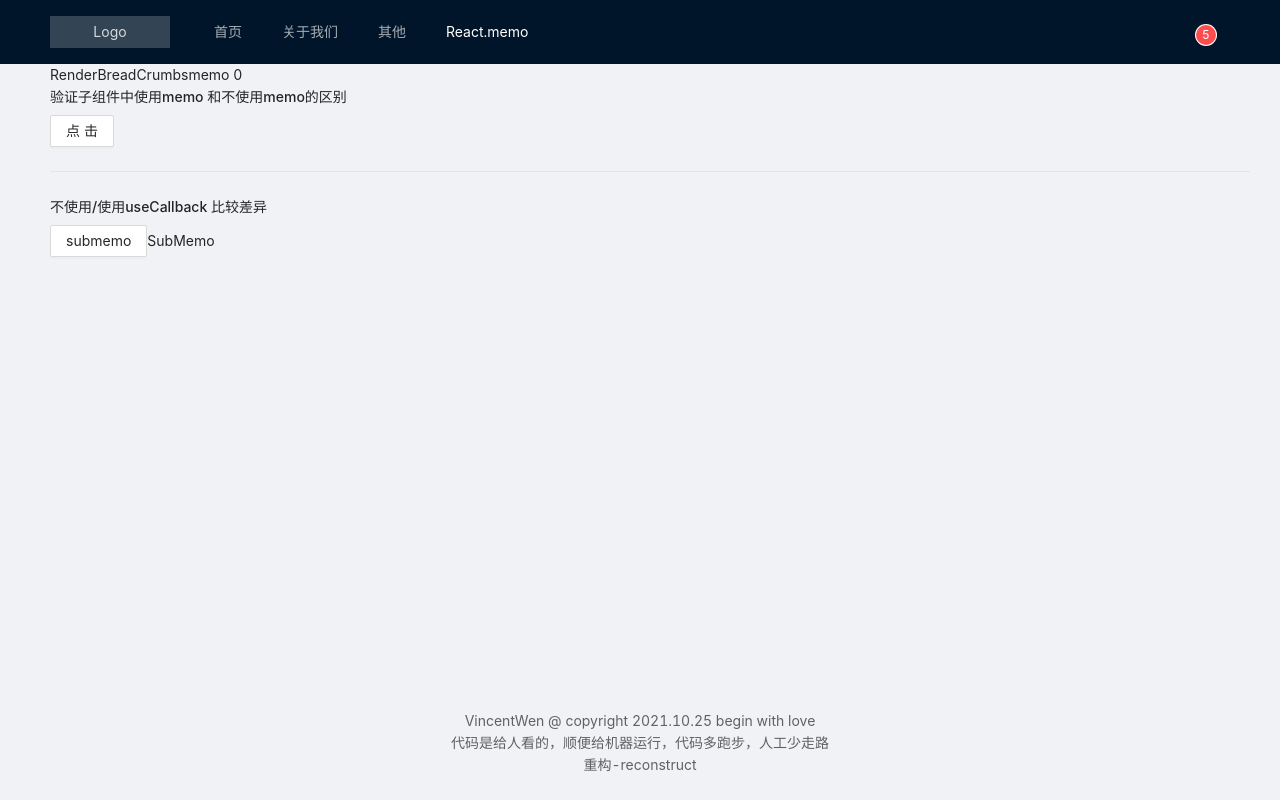
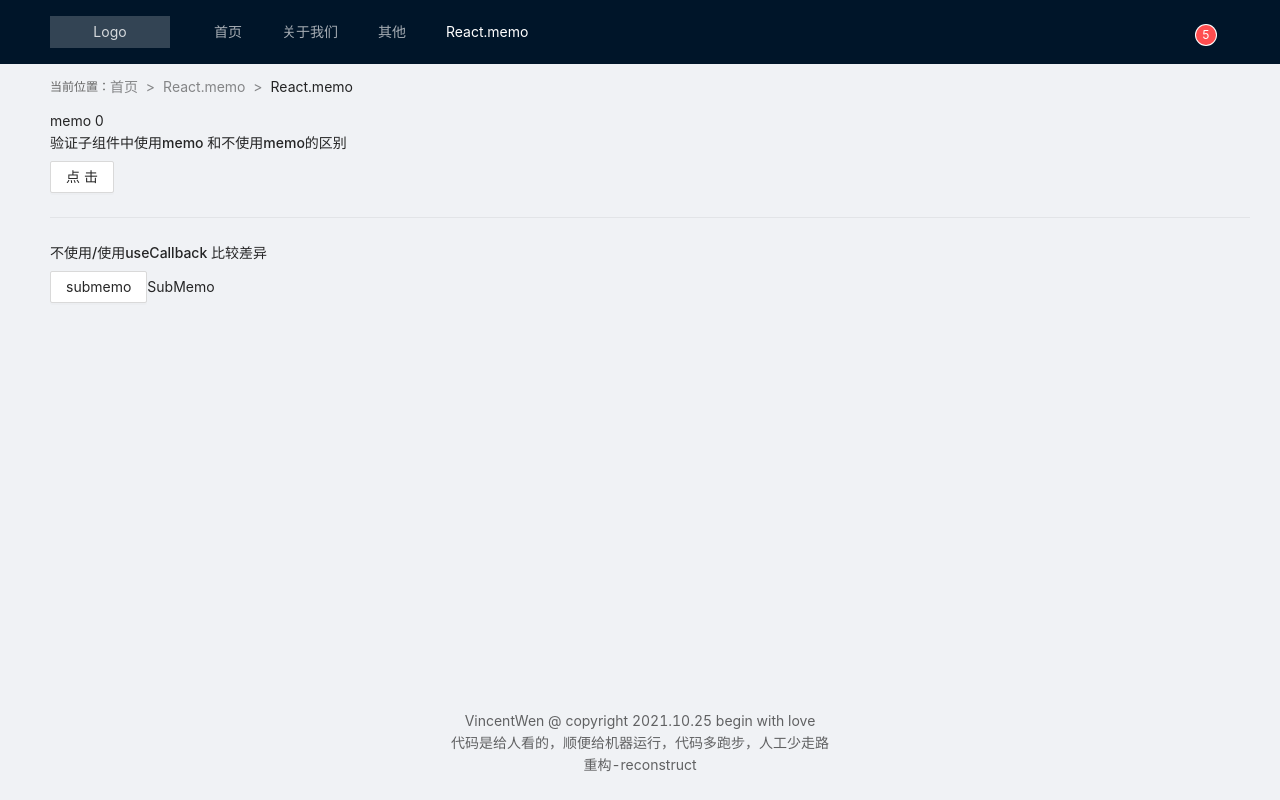
Before and after one commit to wenziyangday/tr-manage-17, a React (Create React App) app: page /labs/Memo in a window 1280 px wide. Built offline with nearby package versions, Linux system fonts and the light colour scheme; some icons are missing.

Commit message:
update: 面包屑

```diff
--- a/src/components/wrapLayout/WrapLayout.tsx
+++ b/src/components/wrapLayout/WrapLayout.tsx
@@ -1,7 +1,7 @@
 import "@components/wrapLayout/style/wrap-layout.less";
 
 import RenderSuspense from "@components/renderSuspense/RenderSuspense";
-import RenderBreadCrumbs from "@components/wrapLayout/components/RenderBreadCrumbs";
+import RenderBreadcrumbs from "@components/wrapLayout/components/RenderBreadcrumbs";
 import RenderFooter from "@components/wrapLayout/components/RenderFooter";
 import RenderLogo from "@components/wrapLayout/components/RenderLogo";
 import RenderMenu from "@components/wrapLayout/components/RenderMenu";
@@ -26,8 +26,10 @@ const WrapLayout: FC = () => {
         </div>
       </Header>
       <Content className="wl-content max-width">
-        <RenderBreadCrumbs />
-        <RenderSuspense />
+        <RenderBreadcrumbs />
+        <div className="wl-c-wrap">
+          <RenderSuspense />
+        </div>
       </Content>
       <Footer>
         <RenderFooter />
--- a/src/components/wrapLayout/components/RenderBreadCrumbs.tsx
+++ /dev/null
@@ -1,7 +0,0 @@
-import React, { FC } from "react";
-
-const RenderBreadCrumbs: FC = () => {
-  return <>RenderBreadCrumbs</>;
-};
-
-export default React.memo(RenderBreadCrumbs);
--- /dev/null
+++ b/src/components/wrapLayout/components/RenderBreadcrumbs.tsx
@@ -0,0 +1,128 @@
+import "@components/wrapLayout/style/render-breadcrumbs.less";
+
+import { AnyObjVO } from "@common/commonVO";
+import RouteVO from "@routes/route";
+import { flatRoutes } from "@routes/wrapRoutes";
+import { parseObj, parseUrl } from "@utils/utils";
+import { Breadcrumb } from "antd";
+import React, { FC } from "react";
+import { useHistory } from "react-router-dom";
+
+type SearchVO = {
+  id: string;
+  title: string;
+  pId: string;
+  pTitle: string;
+};
+
+const RenderBreadcrumbs: FC = () => {
+  const { location } = useHistory();
+  const { pathname, search } = location;
+  const [, { routes = [] }] = flatRoutes;
+  const cnRoutes: AnyObjVO = {};
+  const topPathname = `/${pathname.split("/")[1] ?? ""}`;
+
+  // 将URL中的path 和 title 进行对照
+  routes.forEach((route: RouteVO) => {
+    const { path = "", title = "" } = route;
+    cnRoutes[path] = {
+      path,
+      title,
+    };
+  });
+
+  // 面包屑路由 数组
+  const routeArr: string[] = ["/"];
+
+  // url 分割
+  const pathArr = pathname.split("/").map((path: string) => `${path}`);
+
+  // 生成可展示实体路由 path
+  pathArr.reduce((acc, b) => {
+    const back = `${acc}/${b}`;
+    routeArr.push(back);
+    return back;
+  });
+
+  // 参数解析, 从而形成参数路由
+  let searchObj: Partial<SearchVO> = {};
+  if (search) {
+    searchObj = parseUrl(decodeURIComponent(search));
+  }
+  const { id, title, pId, pTitle } = searchObj;
+  let paramsArr: Partial<SearchVO>[] = [];
+  if (pId && pTitle && id && title) {
+    paramsArr = [
+      {
+        id,
+        title,
+        pId,
+        pTitle,
+      },
+      {
+        id: pId,
+        title: pTitle,
+      },
+    ];
+  } else if (id && title) {
+    paramsArr = [
+      {
+        id,
+        title,
+      },
+    ];
+  }
+
+  // 处理新增页面的路由问题
+  if (title === "新增") {
+    paramsArr = [
+      {
+        title: "新增",
+        pId,
+        pTitle,
+      },
+      {
+        id: pId,
+        title: pTitle,
+      },
+    ];
+  }
+
+  // 最终数组
+  const finalRouteArr: any[] = [];
+  routeArr.reverse().forEach((item, index) => {
+    if (paramsArr[index]) {
+      finalRouteArr.push(item + parseObj(paramsArr[index]));
+    } else {
+      finalRouteArr.push(item);
+    }
+  });
+
+  // 渲染面包屑单元
+  const renderItem = finalRouteArr.reverse().map((route) => {
+    if (cnRoutes[route]) {
+      return (
+        <Breadcrumb.Item key={route}>
+          <a href={cnRoutes[route].path}>{cnRoutes[route].title}</a>
+        </Breadcrumb.Item>
+      );
+    }
+    const { title: rTitle } = parseUrl(route);
+    return (
+      <Breadcrumb.Item key={route}>
+        <a href={route}>{rTitle}</a>
+      </Breadcrumb.Item>
+    );
+  });
+
+  return topPathname !== "/" ? (
+    <div className="render-breadcrumbs">
+      <span>当前位置：</span>
+      <Breadcrumb separator="&gt;">{renderItem}</Breadcrumb>
+    </div>
+  ) : (
+    <></>
+  );
+};
+
+export default RenderBreadcrumbs;
--- /dev/null
+++ b/src/components/wrapLayout/style/render-breadcrumbs.less
@@ -0,0 +1,17 @@
+.render-breadcrumbs {
+  display: flex;
+  align-items: center;
+  font-size: 12px;
+  color: #666;
+
+  .ant-breadcrumb {
+    & > span a {
+      font-size: 12px;
+      color: #666;
+    }
+
+    & > span:last-child a {
+      color: rgba(169, 50, 245, 0.75);
+    }
+  }
+}
--- a/src/components/wrapLayout/style/wrap-layout.less
+++ b/src/components/wrapLayout/style/wrap-layout.less
@@ -23,6 +23,13 @@
     }
 
     &content {
+      padding-top: 12px;
+    }
+
+    &c- {
+      &wrap {
+        margin-top: 12px;
+      }
     }
   }
 }
```
